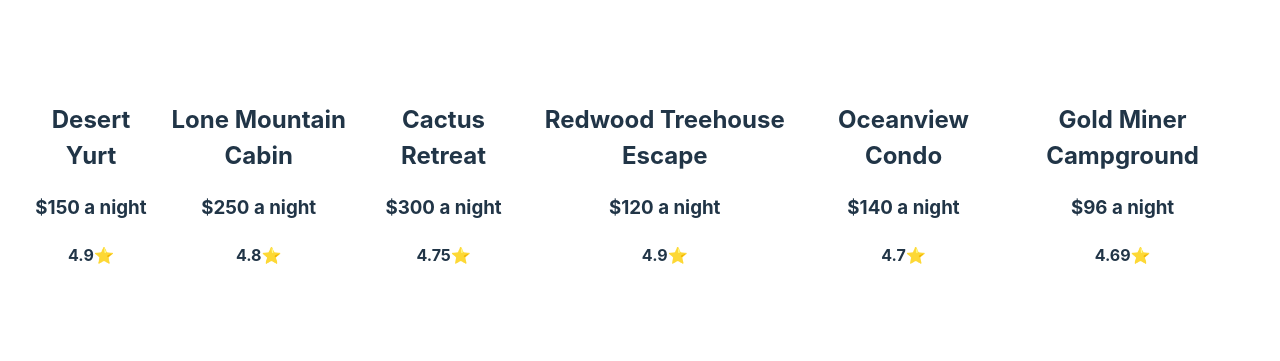
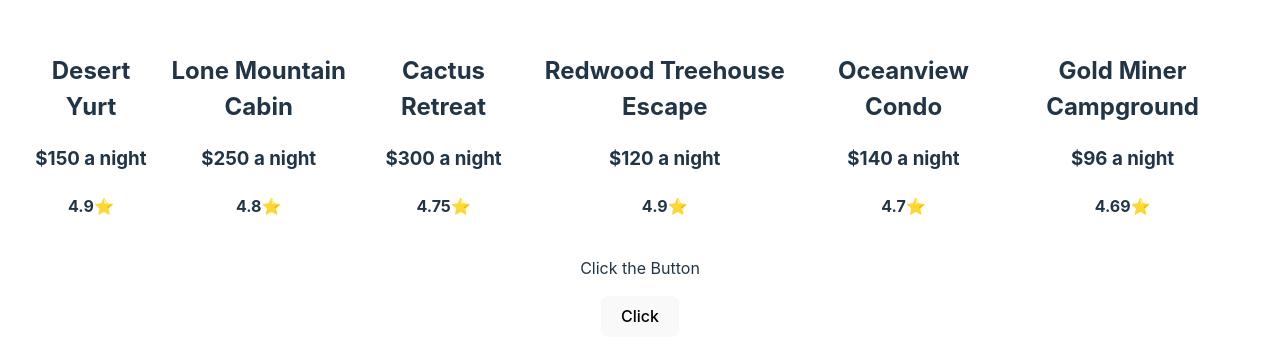
Before and after one commit to bbangwon/first-react-app, a React (Vite) app: page / in a window 1280 px wide. Shown: the part 215-576 px from the top of the page. Built offline with nearby package versions, Linux system fonts and the light colour scheme.

Commit message:
리액트 이벤트

```diff
--- a/src/App.jsx
+++ b/src/App.jsx
@@ -8,6 +8,7 @@ import './App.css'
 // import Slots from './Slots';
 // import ShoppingList from './ShoppingList';
 import PropertyList from './PropertyList';
+import Clicker from './Clicker';
 
 // const data = [
 //   {id: 1, item: 'eggs', quantity: 12, completed: false},
@@ -50,6 +51,7 @@ function App() {
     <Slots s1="🍉" s2="🍉" s3="🍉" /> */}
     {/* <ShoppingList items={data} /> */}
     <PropertyList properties={properties} />
+    <Clicker />
   </div>
   );
 }
--- /dev/null
+++ b/src/Clicker.jsx
@@ -0,0 +1,12 @@
+function handleClick(){
+    console.log("Button Clicked");
+}
+
+export default function Clicker(){
+    return (
+        <div>
+            <p>Click the Button</p>
+            <button onClick={handleClick}>Click</button>
+        </div>
+    );
+}
```
